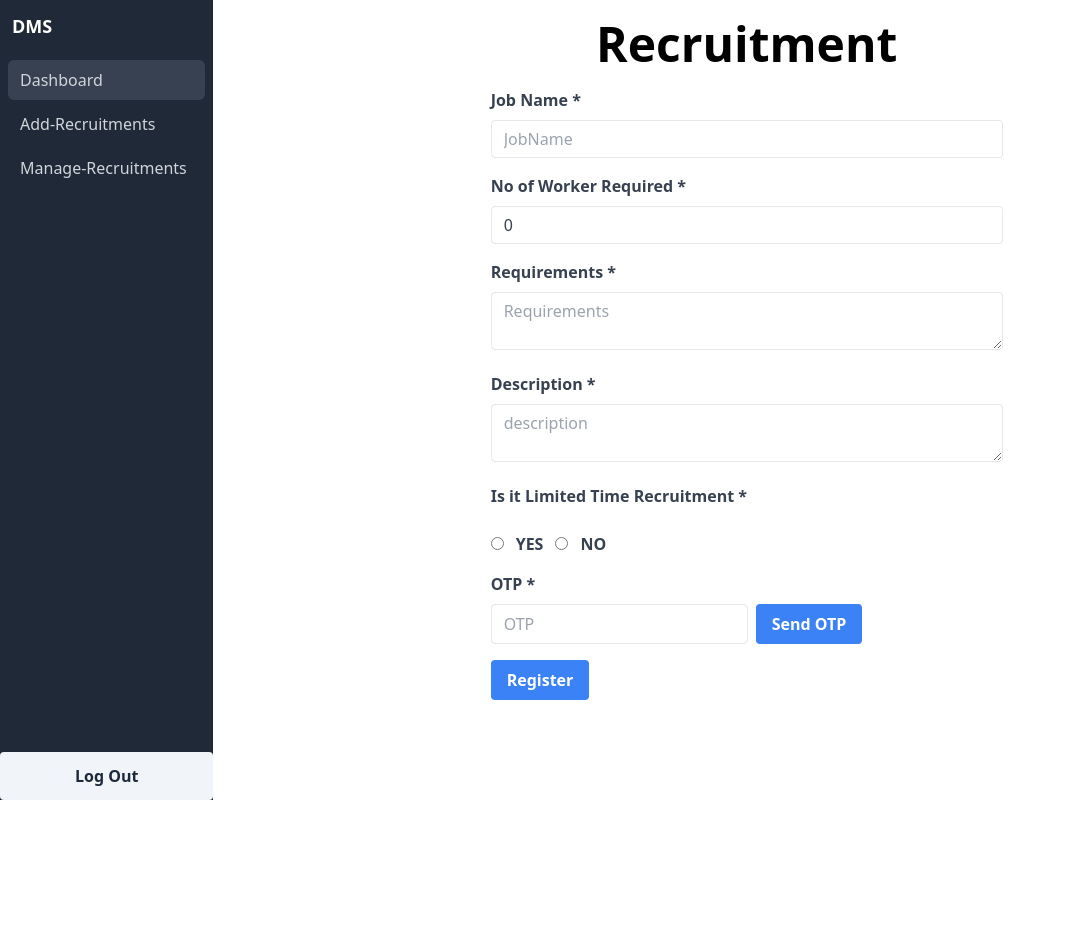
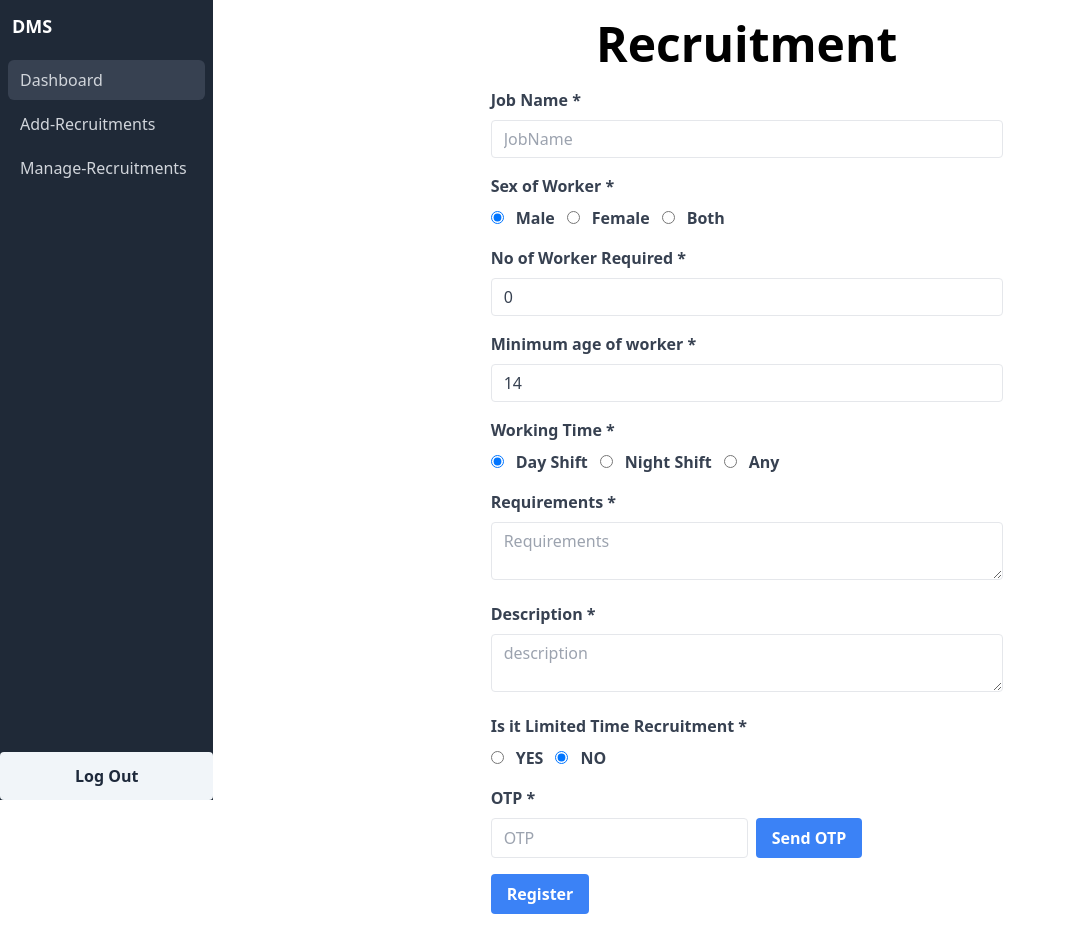
Before and after one commit to GauravRteli/DMS, a React (Create React App) app: page /admin-home/add-job in a window 1280 px wide. Shown: the whole page, without its empty margins (0-1066 px from the left). Before the commit the page ends 800 px from the top, so only its background shows below. Built offline with nearby package versions, Linux system fonts and the light colour scheme.

Commit message:
more fields added

```diff
--- a/src/components/DeletePopForm.js
+++ b/src/components/DeletePopForm.js
@@ -13,7 +13,7 @@ const DeletePopForm = ({ setOpenDeletePopUp,jobname,id,getData }) => {
     }
 
   return (
-    <div className="fixed inset-0 flex items-center justify-center">
+    <div className="fixed inset-0 flex flex-column items-center justify-center">
       <div className="absolute inset-10 bg-gray-800 opacity-75"></div>
       <div className="bg-white rounded-lg z-20 lg:w-1/3 w-2/3 p-8">
         <div className="flex justify-between items-center">
@@ -26,7 +26,7 @@ const DeletePopForm = ({ setOpenDeletePopUp,jobname,id,getData }) => {
         <h1 className="text-2xl font-bold underline italic text-center">{jobname}</h1>
         <p className="font-bold text-center">Are you sure you want to delete the Recruitment ?</p>
         <button onClick={handleDelete} className="bg-red-500 font-bold text-white rounded-md px-4 py-2 hover:bg-white hover:text-red-500 hover:border hover:border-red-500 transition-colors duration-300 ease-in-out">
-          <div className="flex items-center gap-1 justify-between">
+          <div className="flex items-center gap-1">
             <HiXCircle /> Delete
           </div>
         </button>
--- a/src/components/ManageRecruitment.js
+++ b/src/components/ManageRecruitment.js
@@ -7,6 +7,7 @@ const ManageRecruitment = () => {
     const getData = async() => {
         const data = await axios.get('/get-recruitments');
         setRecruitment(data.data);
+        console.log(data);
     }
     useEffect(() => {
 
@@ -17,8 +18,8 @@ const ManageRecruitment = () => {
   return (
     <div>
         {
-            recruitment?.map(({jobname,description,requirements,time,noofworkers,limitedtime,date,_id},index) => {
-                return <JobCard getData={getData} key={_id} id={_id} jobname={jobname} description={description} requirements={requirements} time={time} noofworkers={noofworkers} limitedtime={limitedtime} date={date} />
+            recruitment?.map(({jobname,description,requirements,time,noofworkers,limitedtime,date,_id,workerAge,shift,sex,createdAt},index) => {
+                return <JobCard getData={getData} key={_id} id={_id} jobname={jobname} description={description} createdAt={createdAt} workerAge={workerAge} shift={shift} sex={sex} requirements={requirements} time={time} noofworkers={noofworkers} limitedtime={limitedtime} date={date} />
             })
         }
 
--- a/src/components/PopupForm.js
+++ b/src/components/PopupForm.js
@@ -6,12 +6,15 @@ import { HiPencilAlt } from "react-icons/hi";
 const PopupForm = ({
   job,
   jobdescription,
+  jobtime,
   jobrequirements,
-  jobtime,
   jobnoofworkers,
   joblimitedtime,
   jobdate,
   id,
+  jobworkerAge,
+  jobshift,
+  jobsex,
   setOpen,
   getData,
 }) => {
@@ -21,6 +24,9 @@ const PopupForm = ({
   const [description, setDescription] = useState(jobdescription);
   const [limitedtime, setLimitedtime] = useState(joblimitedtime);
   const [date, setDate] = useState(jobdate);
+  const [sex, setSex] = useState(jobsex);
+  const [shift, setShift] = useState(jobshift);
+  const [workerAge, setWorkerAge] = useState(jobworkerAge);
 
   const handleInput = (value, id) => {
     if (value === "") {
@@ -31,7 +37,7 @@ const PopupForm = ({
       document.getElementById(id).style.backgroundColor = "white";
       document.getElementById(id).style.border = "1px solid rgba(0, 0, 0, 0.1)";
     }
-    document.getElementById("message").innerHTML = "";
+    document.getElementById("update-error").innerHTML = "";
   };
 
   const handleRadio = (e) => {
@@ -41,6 +47,9 @@ const PopupForm = ({
 
   const handleSubmit = async (e) => {
     e.preventDefault();
+    if(!jobname || !noofworkers || !requirements || !description || (limitedtime === true && !date) || !workerAge){
+      document.getElementById("update-error").innerText = "Some fields are empty";
+    }else{
       await axios.post("/update-recruitment", {
         jobname,
         date,
@@ -48,16 +57,20 @@ const PopupForm = ({
         limitedtime,
         noofworkers,
         requirements,
+        sex,
+        shift,
+        workerAge,
         id,
       });
       getData();
       setOpen(false);
+    }
   };
 
   return (
-    <div className="fixed inset-0 flex items-center justify-center">
+    <div className="fixed inset-0 flex items-center justify-center overflow-y-scroll">
       <div className="absolute inset-0 bg-gray-800 opacity-75"></div>
-      <div className="bg-white rounded-lg z-20 lg:w-1/3 w-2/3 p-8">
+      <div className="bg-white rounded-lg z-20 lg:w-1/3 w-2/3 p-4">
         <div className="flex justify-between items-center">
           <h2 className="text-2xl font-bold mb-4 italic">Contact Us</h2>
           <HiX
@@ -106,6 +119,134 @@ const PopupForm = ({
               className="border rounded w-full py-2 px-3 text-gray-700 focus:border-slate-400 focus:shadow leading-tight focus:outline-none focus:shadow-outline"
             />
           </div>
+          <div className="mb-4">
+            <label
+              htmlFor="workerAge"
+              className="block text-gray-700 font-bold mb-2"
+            >
+              Minimum Worker Age *
+            </label>
+            <input
+              type="number"
+              id="workerAge"
+              name="workerAge"
+              value={workerAge}
+              onChange={(event) => {
+                handleInput(event.target.value, event.target.id);
+                setWorkerAge(event.target.value);
+              }}
+              placeholder="No Of Workers Required"
+              className="border rounded w-full py-2 px-3 text-gray-700 focus:border-slate-400 focus:shadow leading-tight focus:outline-none focus:shadow-outline"
+            />
+          </div>
+
+          <div className="mb-4">
+            <label
+              htmlFor="description"
+              className="block text-gray-700 font-bold mb-2"
+            >
+              Sex of Worker *
+            </label>
+            <input
+              checked={(sex === "Male")}
+              id="Sex"
+              name="Sex"
+              type="radio"
+              value="Male"
+              onChange={(e) => setSex(e.target.value)}
+            />
+            <label
+              htmlFor="description"
+              className="text-gray-700 font-bold ml-3 text-center"
+            >
+              Male
+            </label>
+            <input
+              checked={(sex === "Female")}
+              id="Sex"
+              name="Sex"
+              type="radio"
+              value="Female"
+              onChange={(e) => setSex(e.target.value)}
+              className="ml-3"
+            />
+            <label
+              htmlFor="description"
+              className="text-gray-700 font-bold ml-3 text-center"
+            >
+              Female
+            </label>
+            <input
+              checked={(sex === "Both")}
+              id="Sex"
+              name="Sex"
+              type="radio"
+              value="Both"
+              onChange={(e) => setSex(e.target.value)}
+              className="ml-3"
+            />
+            <label
+              htmlFor="description"
+              className="text-gray-700 font-bold ml-3 text-center"
+            >
+              Both
+            </label>
+          </div>
+
+          <div className="mb-4">
+            <label
+              htmlFor="description"
+              className="block text-gray-700 font-bold mb-2"
+            >
+              Working Time *
+            </label>
+            <input
+              checked={(shift === "Day")}
+              id="shift1"
+              name="shift"
+              type="radio"
+              value="Day"
+              onChange={(e) => setShift(e.target.value)}
+            />
+            <label
+              htmlFor="description"
+              className="text-gray-700 font-bold ml-3 text-center"
+            >
+              Day Shift
+            </label>
+            <input
+              checked={(shift === "Night")}
+              id="shift2"
+              name="shift"
+              type="radio"
+              value="Night"
+              onChange={(e) => setShift(e.target.value)}
+              className="ml-3"
+            />
+            <label
+              htmlFor="description"
+              className="text-gray-700 font-bold ml-3 text-center"
+            >
+              Night Shift
+            </label>
+            <input
+              checked={(shift === "Both")}
+              id="shift3"
+              name="shift"
+              type="radio"
+              value="Both"
+              onChange={(e) => setShift(e.target.value)}
+              className="ml-3"
+            />
+            <label
+              htmlFor="description"
+              className="text-gray-700 font-bold ml-3 text-center"
+            >
+              Any
+            </label>
+          </div>
+
+
           <div className="mb-4">
             <label
               htmlFor="requirements"
@@ -203,7 +344,7 @@ const PopupForm = ({
           ) : (
             <></>
           )}
-          <span className="font-bold text-red-500 block" id="message"></span>
+          <span className="font-bold text-red-500 block" id="update-error"></span>
           <div className="flex items-center justify-between mt-4">
             <button
               onClick={handleSubmit}
--- a/src/components/Recruitment.js
+++ b/src/components/Recruitment.js
@@ -11,6 +11,9 @@ function Recruitment() {
   const [date, setDate] = useState("");
   const [otp, setOtp] = useState("");
   const [successfull,setSuccessfull] = useState(false);
+  const [sex, setSex] = useState("Male");
+  const [shift, setShift] = useState("Day");
+  const [workerAge, setWorkerAge] = useState(14);
   const handleSubmit = async (event) => {
     event.preventDefault();
     if(limitedtime && date){
@@ -22,13 +25,13 @@ function Recruitment() {
       console.log(year + " " + month + " " + day);
     }
 
-    if(!jobName || !noofworkers || !requirements || !description || (limitedtime === true && !date) || !otp){
+    if(!jobName || !noofworkers || !requirements || !description || (limitedtime === true && !date) || !otp || !workerAge){
       document.getElementById("message").innerText = "Some fields are empty";
     }else if(!(await bcrypt.compare(otp,sessionStorage.getItem('SECRET_CODE')))){
       document.getElementById('message').innerHTML = "Incorrect OTP";
     }else{
       const data = await axios.post("/add-recruitment",{
-        jobName,noofworkers,requirements,description,limitedtime,date
+        jobName,noofworkers,requirements,description,limitedtime,date,workerAge,shift,sex
       });
       if(data.status === 200)
         setSuccessfull(true);
@@ -43,6 +46,9 @@ function Recruitment() {
     setRequirements("");
     setNoofworkers(0);
     setOtp("");
+    setWorkerAge(0);
+    setShift("Day");
+    setSex("Male");
     sessionStorage.removeItem("SECRET_CODE");
     setLimitedtime(false);
     setSuccessfull(false);
@@ -72,6 +78,10 @@ function Recruitment() {
     if (e.target.value === "YES") setLimitedtime(true);
     else setLimitedtime(false);
   };
+  const handleSex = (e) => {
+    setSex(e.target.value);
+  }
+
   return (
     (!successfull)?<div>
         <h1 className="font-bold text-5xl mb-5 text-center">Recruitment</h1>
@@ -96,17 +106,71 @@ function Recruitment() {
               className="border rounded w-full py-2 px-3 text-gray-700 leading-tight focus:outline-none focus:border-slate-400 focus:shadow focus:shadow-outline"
             />
           </div>
+
           <div className="mb-4">
             <label
-              htmlFor="jobName"
+              htmlFor="description"
+              className="block text-gray-700 font-bold mb-2"
+            >
+              Sex of Worker *
+            </label>
+            <input
+              checked={(sex === "Male")}
+              id="Sex"
+              name="Sex"
+              type="radio"
+              value="Male"
+              onChange={handleSex}
+            />
+            <label
+              htmlFor="description"
+              className="text-gray-700 font-bold ml-3 text-center"
+            >
+              Male
+            </label>
+            <input
+              checked={(sex === "Female")}
+              id="Sex"
+              name="Sex"
+              type="radio"
+              value="Female"
+              onChange={handleSex}
+              className="ml-3"
+            />
+            <label
+              htmlFor="description"
+              className="text-gray-700 font-bold ml-3 text-center"
+            >
+              Female
+            </label>
+            <input
+              checked={(sex === "Both")}
+              id="Sex"
+              name="Sex"
+              type="radio"
+              value="Both"
+              onChange={handleSex}
+              className="ml-3"
+            />
+            <label
+              htmlFor="description"
+              className="text-gray-700 font-bold ml-3 text-center"
+            >
+              Both
+            </label>
+          </div>
+
+          <div className="mb-4">
+            <label
+              htmlFor="noofworkers"
               className="block text-gray-700 font-bold mb-2"
             >
               No of Worker Required *
             </label>
             <input
               type="number"
-              id="jobName"
-              name="jobName"
+              id="noofworkers"
+              name="noofworkers"
               value={noofworkers}
               onChange={(event) => {
                 handleInput(event.target.value,event.target.id)
@@ -115,6 +179,80 @@ function Recruitment() {
               placeholder="No Of Workers Required"
               className="border rounded w-full py-2 px-3 text-gray-700 focus:border-slate-400 focus:shadow leading-tight focus:outline-none focus:shadow-outline"
             />
+          </div>
+
+          <div className="mb-4">
+            <label
+              htmlFor="workerAge"
+              className="block text-gray-700 font-bold mb-2"
+            >
+              Minimum age of worker *
+            </label>
+            <input
+              type="number"
+              id="workerAge"
+              name="workerAge"
+              value={workerAge}
+              onChange={(event) => {
+                handleInput(event.target.value,event.target.id)
+                setWorkerAge(event.target.value)
+              }}
+              placeholder="Minimum age of worker"
+              className="border rounded w-full py-2 px-3 text-gray-700 focus:border-slate-400 focus:shadow leading-tight focus:outline-none focus:shadow-outline"
+            />
+          </div>
+
+          <div className="mb-4">
+            <label
+              htmlFor="description"
+              className="block text-gray-700 font-bold mb-2"
+            >
+              Working Time *
+            </label>
+            <input
+              checked={(shift === "Day")}
+              id="shift1"
+              name="shift"
+              type="radio"
+              value="Day"
+              onChange={(e) => setShift(e.target.value)}
+            />
+            <label
+              htmlFor="description"
+              className="text-gray-700 font-bold ml-3 text-center"
+            >
+              Day Shift
+            </label>
+            <input
+              checked={(shift === "Night")}
+              id="shift2"
+              name="shift"
+              type="radio"
+              value="Night"
+              onChange={(e) => setShift(e.target.value)}
+              className="ml-3"
+            />
+            <label
+              htmlFor="description"
+              className="text-gray-700 font-bold ml-3 text-center"
+            >
+              Night Shift
+            </label>
+            <input
+              checked={(shift === "Both")}
+              id="shift3"
+              name="shift"
+              type="radio"
+              value="Both"
+              onChange={(e) => setShift(e.target.value)}
+              className="ml-3"
+            />
+            <label
+              htmlFor="description"
+              className="text-gray-700 font-bold ml-3 text-center"
+            >
+              Any
+            </label>
           </div>
           <div className="mb-4">
             <label
@@ -158,12 +296,12 @@ function Recruitment() {
           <div className="mb-4">
             <label
               htmlFor="description"
-              className="block text-gray-700 font-bold"
+              className="block text-gray-700 font-bold mb-2"
             >
               Is it Limited Time Recruitment *
             </label>
-            <br />
             <input
+              checked={limitedtime}
               id="limitedtime"
               name="limitedtime"
               type="radio"
@@ -177,6 +315,7 @@ function Recruitment() {
               YES
             </label>
             <input
+            checked={!limitedtime}
               id="limitedtime"
               name="limitedtime"
               type="radio"
```
Also changed, not shown: src/components/JobCard.js (+58 -11 lines). Lines whose indentation alone changed are shown as unchanged.
